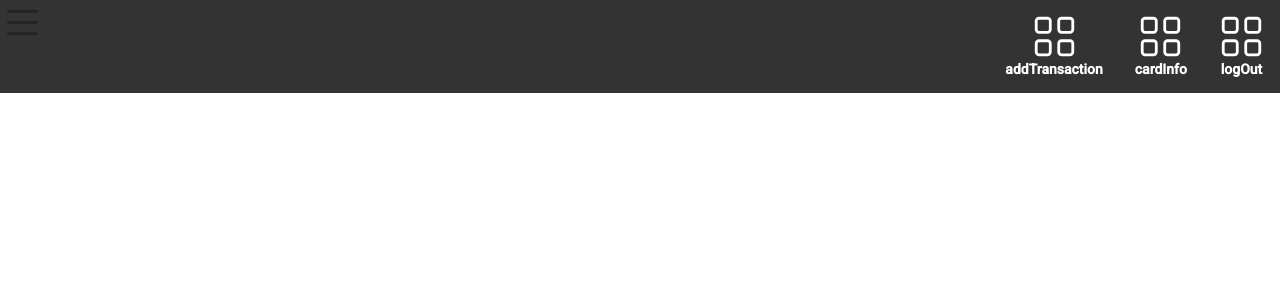
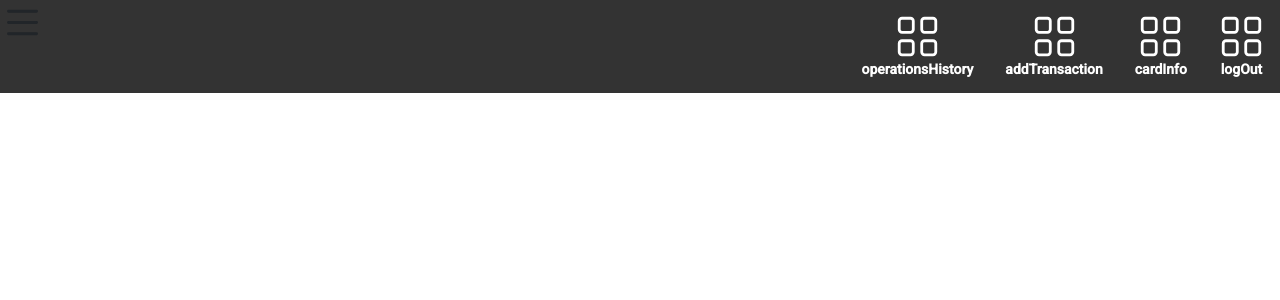
Before and after one commit to CrossRiverBootcamp/group6, an Angular app in the folder CrossRiverBank-client/: page /menu in a window 1280 px wide. Shown: the top 300 px of the page. Built offline with nearby package versions, Linux system fonts and the light colour scheme.

Commit message:
OperationsHistory-Routing

```diff
--- a/CrossRiverBank-client/src/app/modules/customer/customer-menu/customer-menu.component.html
+++ b/CrossRiverBank-client/src/app/modules/customer/customer-menu/customer-menu.component.html
@@ -29,6 +29,15 @@
                   </svg>
                   <br>
                   <b>addTransaction</b> </a></li>
+
+                  <li><a routerLink="/operationsHistory" routerLinkActive="active">
+                    <svg xmlns="http://www.w3.org/3000/svg" width="45" height="45" fill="currentColor" class="bi bi-grid"
+                      viewBox="0 0 16 16">
+                      <path
+                        d="M1 2.5A1.5 1.5 0 0 1 2.5 1h3A1.5 1.5 0 0 1 7 2.5v3A1.5 1.5 0 0 1 5.5 7h-3A1.5 1.5 0 0 1 1 5.5v-3zM2.5 2a.5.5 0 0 0-.5.5v3a.5.5 0 0 0 .5.5h3a.5.5 0 0 0 .5-.5v-3a.5.5 0 0 0-.5-.5h-3zm6.5.5A1.5 1.5 0 0 1 10.5 1h3A1.5 1.5 0 0 1 15 2.5v3A1.5 1.5 0 0 1 13.5 7h-3A1.5 1.5 0 0 1 9 5.5v-3zm1.5-.5a.5.5 0 0 0-.5.5v3a.5.5 0 0 0 .5.5h3a.5.5 0 0 0 .5-.5v-3a.5.5 0 0 0-.5-.5h-3zM1 10.5A1.5 1.5 0 0 1 2.5 9h3A1.5 1.5 0 0 1 7 10.5v3A1.5 1.5 0 0 1 5.5 15h-3A1.5 1.5 0 0 1 1 13.5v-3zm1.5-.5a.5.5 0 0 0-.5.5v3a.5.5 0 0 0 .5.5h3a.5.5 0 0 0 .5-.5v-3a.5.5 0 0 0-.5-.5h-3zm6.5.5A1.5 1.5 0 0 1 10.5 9h3a1.5 1.5 0 0 1 1.5 1.5v3a1.5 1.5 0 0 1-1.5 1.5h-3A1.5 1.5 0 0 1 9 13.5v-3zm1.5-.5a.5.5 0 0 0-.5.5v3a.5.5 0 0 0 .5.5h3a.5.5 0 0 0 .5-.5v-3a.5.5 0 0 0-.5-.5h-3z" />
+                    </svg>
+                    <br>
+                    <b>operationsHistory</b> </a></li>
         </div>
         <div class="left-element">
           <button mat-icon-button [matMenuTriggerFor]="menu" aria-label="Example icon-button with a menu">
--- a/CrossRiverBank-client/src/app/modules/customer/customer.module.ts
+++ b/CrossRiverBank-client/src/app/modules/customer/customer.module.ts
@@ -10,6 +10,7 @@ import { AccountInfoComponent } from './account-info/account-info.component';
 import { MainCustomerComponent } from './main-customer/main-customer.component';
 import { UpdataBalanceComponent } from './updata-balance/updata-balance.component';
 import { OperationsHistoryComponent } from './operations-history/operations-history.component';
+import { TransactionAccountDetailsComponent } from './transaction-account-details/transaction-account-details.component';
 
 const _routes: Routes = [
   {path:"",component:LogInComponent},
@@ -19,6 +20,7 @@ const _routes: Routes = [
   {path:"accountInfo",component:AccountInfoComponent},
   {path:"main",component:MainCustomerComponent},
   {path:"transaction",component:UpdataBalanceComponent},
+  {path:"operationsHistory",component:OperationsHistoryComponent},
 
   ];
 
@@ -30,7 +32,8 @@ const _routes: Routes = [
     AccountInfoComponent,
     MainCustomerComponent,
     UpdataBalanceComponent,
-    OperationsHistoryComponent
+    OperationsHistoryComponent,
+    TransactionAccountDetailsComponent
   ],
   imports: [
    CommonModule,
--- /dev/null
+++ b/CrossRiverBank-client/src/app/modules/customer/transaction-account-details/transaction-account-details.component.html
@@ -0,0 +1 @@
+<p>transaction-account-details works!</p>
--- /dev/null
+++ b/CrossRiverBank-client/src/app/modules/customer/transaction-account-details/transaction-account-details.component.ts
@@ -0,0 +1,15 @@
+import { Component, OnInit } from '@angular/core';
+
+@Component({
+  selector: 'app-transaction-account-details',
+  templateUrl: './transaction-account-details.component.html',
+  styleUrls: ['./transaction-account-details.component.css']
+})
+export class TransactionAccountDetailsComponent implements OnInit {
+
+  constructor() { }
+
+  ngOnInit(): void {
+  }
+
+}
```
Also changed, not shown: CrossRiverBank-client/src/app/modules/customer/transaction-account-details/transaction-account-details.component.css (added), 1 other file (tests, documents, lock files or other folders).
